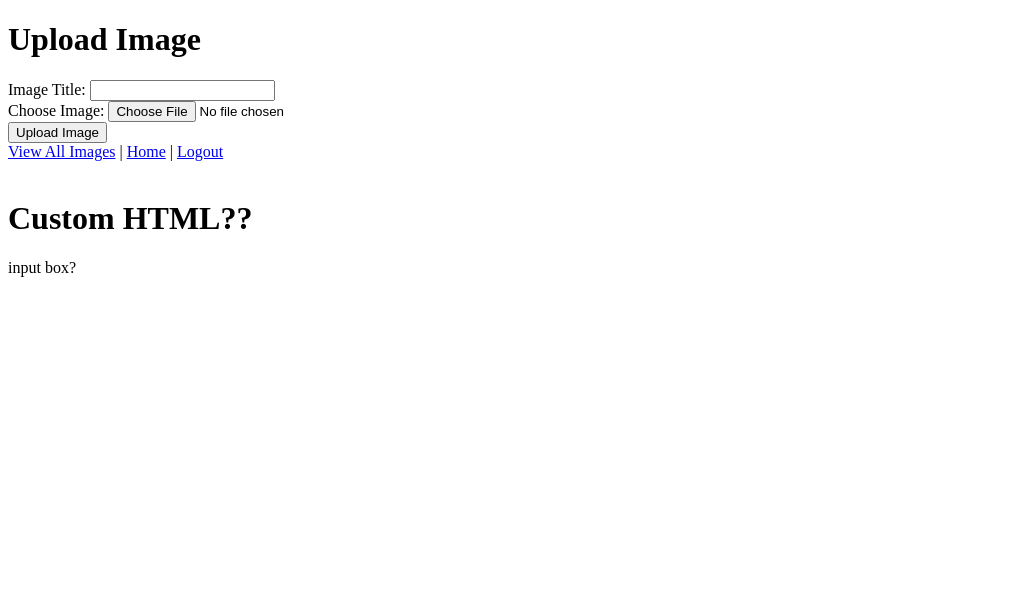
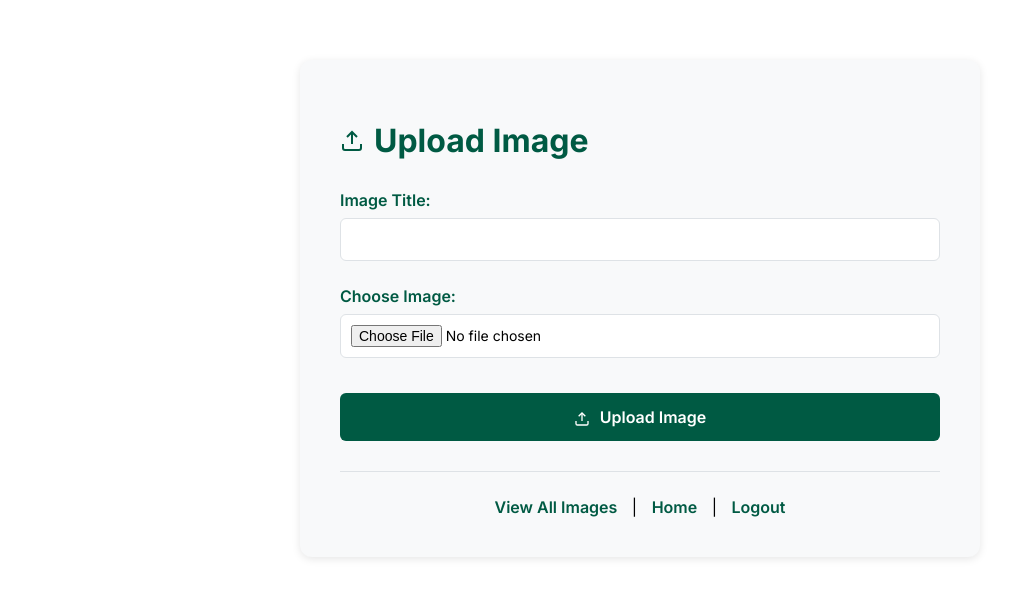
Before and after one commit to tveneto1/dida425cmsproject, a Django app: page /post/ in a window 1280 px wide. Shown: the top 616 px of the page, without its empty margins (0-1024 px from the left). Run offline with Django 5.2, Linux system fonts and the light colour scheme; a user stored in the database is signed in.

Commit message:
Style upload image page layout and styles

```diff
--- a/templates/post.html
+++ b/templates/post.html
@@ -3,11 +3,118 @@
 <head>
     <meta charset="UTF-8">
     <meta name="viewport" content="width=device-width, initial-scale=1.0">
-    <title>Upload Image - Admin Only</title>
+    <title>Upload Image</title>
+    <style>
+        @import url('https://fonts.googleapis.com/css2?family=Inter:wght@400;600;700&display=swap');
+
+        body {
+            font-family: 'Inter', -apple-system, BlinkMacSystemFont, 'Segoe UI', Roboto, sans-serif;
+            margin: 0;
+            padding: 20px;
+            background: #fff;
+        }
+
+        .upload-container {
+            max-width: 600px;
+            margin: 40px auto;
+            padding: 40px;
+            background: #f8f9fa;
+            border-radius: 12px;
+            box-shadow: 0 2px 8px rgba(0,0,0,0.1);
+        }
+
+        h1 {
+            color: #005A43;
+            font-weight: 700;
+            margin-bottom: 30px;
+            display: flex;
+            align-items: center;
+        }
+
+        .form-group {
+            margin-bottom: 25px;
+        }
+
+        .form-group label {
+            display: block;
+            margin-bottom: 8px;
+            color: #005A43;
+            font-weight: 600;
+        }
+
+        .form-group input[type="text"],
+        .form-group input[type="file"] {
+            width: 100%;
+            padding: 12px;
+            border: 1px solid #dee2e6;
+            border-radius: 6px;
+            font-family: 'Inter', sans-serif;
+            font-size: 14px;
+            transition: border-color 0.2s;
+            box-sizing: border-box;
+            background: white;
+        }
+
+        .form-group input[type="text"]:focus,
+        .form-group input[type="file"]:focus {
+            outline: none;
+            border-color: #005A43;
+        }
+
+        .form-group input[type="file"] {
+            padding: 10px;
+        }
+
+        .btn-upload {
+            width: 100%;
+            padding: 14px 24px;
+            background: #005A43;
+            color: white;
+            border: none;
+            border-radius: 6px;
+            font-family: 'Inter', sans-serif;
+            font-weight: 600;
+            font-size: 16px;
+            cursor: pointer;
+            transition: background 0.2s;
+            margin-top: 10px;
+        }
+
+        .btn-upload:hover {
+            background: #004532;
+        }
+
+        .links {
+            text-align: center;
+            margin-top: 30px;
+            padding-top: 25px;
+            border-top: 1px solid #dee2e6;
+        }
+
+        .links a {
+            color: #005A43;
+            text-decoration: none;
+            font-weight: 600;
+            margin: 0 10px;
+            transition: color 0.2s;
+        }
+
+        .links a:hover {
+            color: #004532;
+            text-decoration: underline;
+        }
+    </style>
 </head>
 <body>
     <div class="upload-container">
-        <h1>Upload Image</h1>
+        <h1>
+            <svg width="24" height="24" viewBox="0 0 24 24" fill="none" stroke="currentColor" stroke-width="2" style="margin-right: 10px;">
+                <path d="M21 15v4a2 2 0 0 1-2 2H5a2 2 0 0 1-2-2v-4"></path>
+                <polyline points="17 8 12 3 7 8"></polyline>
+                <line x1="12" y1="3" x2="12" y2="15"></line>
+            </svg>
+            Upload Image
+        </h1>
 
         <form method="post" enctype="multipart/form-data">
             {% csrf_token %}
@@ -22,19 +129,21 @@
                 {{ form.cover }}
             </div>
 
-            <button type="submit" class="btn-upload">Upload Image</button>
+            <button type="submit" class="btn-upload">
+                <svg width="16" height="16" viewBox="0 0 24 24" fill="none" stroke="currentColor" stroke-width="2" style="vertical-align: middle; margin-right: 6px;">
+                    <path d="M21 15v4a2 2 0 0 1-2 2H5a2 2 0 0 1-2-2v-4"></path>
+                    <polyline points="17 8 12 3 7 8"></polyline>
+                    <line x1="12" y1="3" x2="12" y2="15"></line>
+                </svg>
+                Upload Image
+            </button>
         </form>
 
         <div class="links">
-            <a href="{% url 'all_images' %}">View All Images</a> | <!-- works -->
-            <a href="{% url 'home' %}">Home</a> | <!-- works -->
+            <a href="{% url 'all_images' %}">View All Images</a> |
+            <a href="{% url 'home' %}">Home</a> |
             <a href="/accounts/logout/">Logout</a>
         </div>
-
-        <br>
-        <h1>Custom HTML??</h1>
-        <p>input box?</p>
-
     </div>
 </body>
 </html>
```
